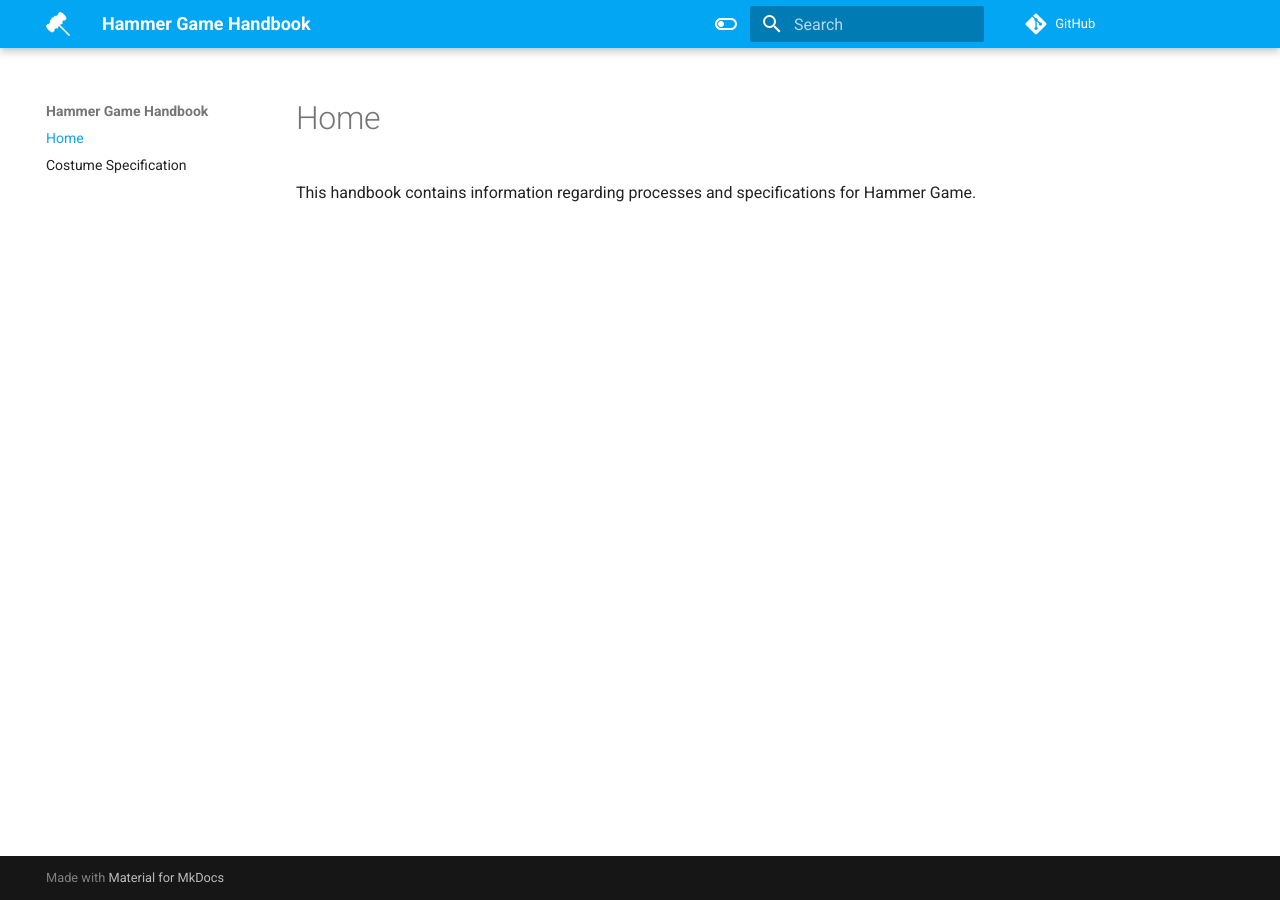
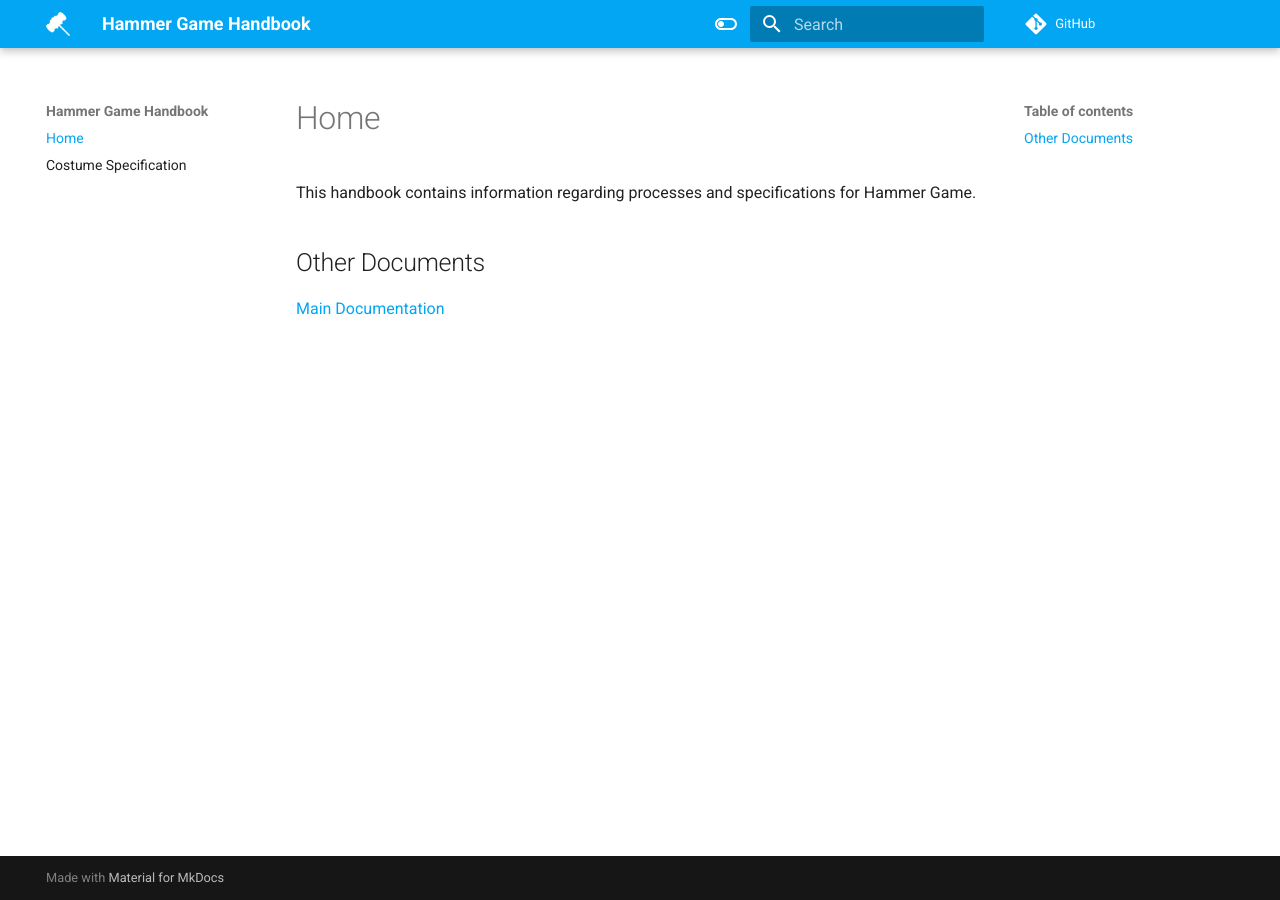
Before and after one commit to mammoth-games/hammer-handbook, an MkDocs documentation site: the page built from docs/index.md, in a window 1280 px wide. Built offline with MkDocs 1.6.1 and Material for MkDocs 9.7.7, drawn with Linux system fonts in a browser that asks for light colours; comment, search, counter and statistics services are not loaded.

Commit message:
Added link to the the main documentation

```diff
--- a/docs/index.md
+++ b/docs/index.md
@@ -1,3 +1,6 @@
 # Home
 
 This handbook contains information regarding processes and specifications for Hammer Game.
+
+## Other Documents
+[Main Documentation](https://mammoth-games.github.io/hammer-docs/)
```
